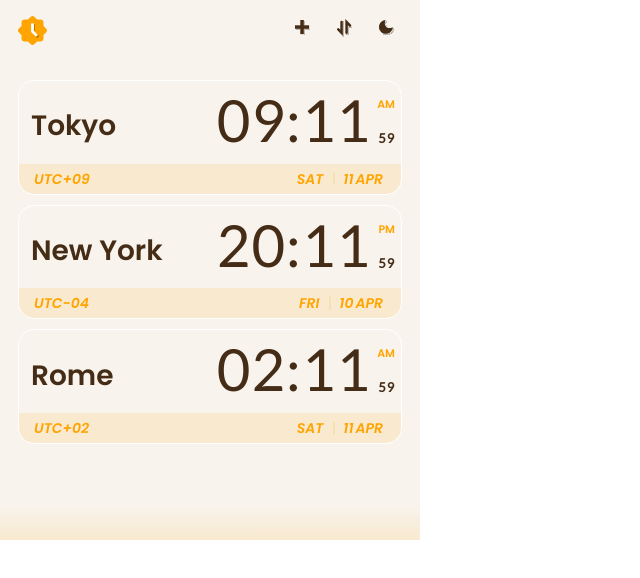
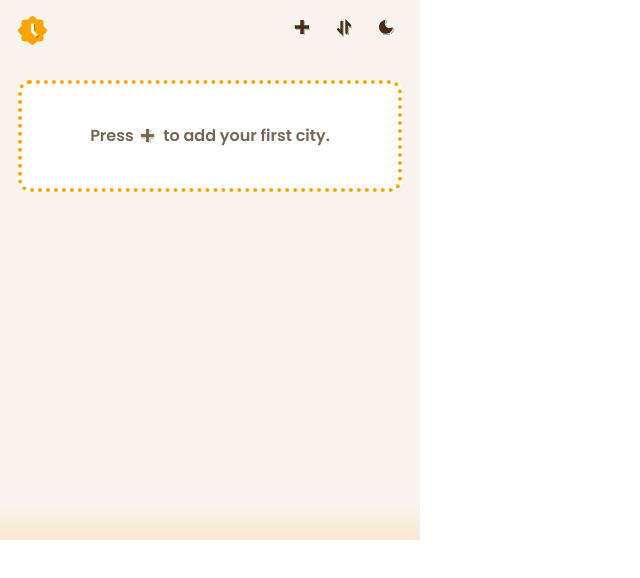
Before and after one commit to uryu-myao/timemate-chrome-extension, a React (Vite) app: page / in a window 1280 px wide. Shown: the top 578 px of the page, without its empty margins (0-640 px from the left). Built offline with nearby package versions, Linux system fonts and the light colour scheme.

Commit message:
minimal changes

```diff
--- a/src/components/TimezoneList.tsx
+++ b/src/components/TimezoneList.tsx
@@ -5,11 +5,7 @@ import type { SortMode } from '../App';
 const TIMEZONE_STORAGE_KEY = 'timemate.timezones.v1';
 
 // 初始时区数据
-const initialTimezones: TimezoneInfo[] = [
-  { id: 'tokyo', city: 'Tokyo', zone: 'Asia/Tokyo' },
-  { id: 'newyork', city: 'New York', zone: 'America/New_York' },
-  { id: 'rome', city: 'Rome', zone: 'Europe/Rome' },
-];
+const initialTimezones: TimezoneInfo[] = [];
 
 const loadStoredTimezones = (): TimezoneInfo[] => {
   try {
@@ -54,8 +50,12 @@ const getMinutesInZone = (zone: string): number => {
   }
 };
 
-const TimezoneList: React.FC<TimezoneListProps> = ({ onAddTimezone, sortMode }) => {
-  const [timezones, setTimezones] = useState<TimezoneInfo[]>(loadStoredTimezones);
+const TimezoneList: React.FC<TimezoneListProps> = ({
+  onAddTimezone,
+  sortMode,
+}) => {
+  const [timezones, setTimezones] =
+    useState<TimezoneInfo[]>(loadStoredTimezones);
   const [activeSettingId, setActiveSettingId] = useState<string | null>(null);
   const [pinnedIds, setPinnedIds] = useState<string[]>([]);
   const [, setTimeSortTick] = useState(0);
@@ -152,7 +152,15 @@ const TimezoneList: React.FC<TimezoneListProps> = ({ onAddTimezone, sortMode })
 
   return (
     <div className="timezone-list">
-      {sortedTimezones.map((tz) => (
+      {sortedTimezones.length === 0 ? (
+        <div className="timezone-list__empty">
+          <p className="timezone-list__empty-text">
+            Press <span className="timezone-list__empty-addicon"></span> to add
+            your first city.
+          </p>
+        </div>
+      ) : (
+        sortedTimezones.map((tz) => (
           <Timezone
             key={tz.id}
             id={tz.id}
@@ -165,7 +173,8 @@ const TimezoneList: React.FC<TimezoneListProps> = ({ onAddTimezone, sortMode })
             pinTimezone={() => pinTimezone(tz.id)}
             unpinTimezone={() => unpinTimezone(tz.id)}
           />
-      ))}
+        ))
+      )}
     </div>
   );
 };
--- a/src/styles/Header.scss
+++ b/src/styles/Header.scss
@@ -42,7 +42,6 @@
       border-radius: 12px;
       border: 4px solid var(--color-secondary);
       background-color: var(--color-primary);
-      box-shadow: 0 8px 16px rgba(0, 0, 0, 0.12);
       display: flex;
       flex-direction: column;
       gap: 4px;
--- a/src/styles/Searchbar.scss
+++ b/src/styles/Searchbar.scss
@@ -42,7 +42,6 @@
       font-style: normal;
       outline: none;
       transition: border-color 0.3s;
-      text-transform: capitalize;
 
       &:focus {
         border-color: var(--color-secondary);
--- a/src/styles/main.scss
+++ b/src/styles/main.scss
@@ -28,3 +28,34 @@
     }
   }
 }
+
+.timezone-list {
+  &__empty {
+    border: 4px dotted var(--color-secondary);
+    border-radius: 12px;
+    background-color: var(--color-hover);
+
+    &-text {
+      color: var(--color-font-timezone);
+      font-family: 'Poppins', serif;
+      font-size: 16px;
+      font-weight: 600;
+      line-height: 1.5;
+      text-align: center;
+      opacity: 0.72;
+      padding: 24px 10px;
+    }
+
+    &-addicon {
+      display: inline-block;
+      width: 14px;
+      height: 14px;
+      margin: 0 4px;
+      vertical-align: -2px;
+      background-image: var(--icon-plus);
+      background-repeat: no-repeat;
+      background-position: center;
+      background-size: contain;
+    }
+  }
+}
```
Lines whose indentation alone changed are shown as unchanged.
